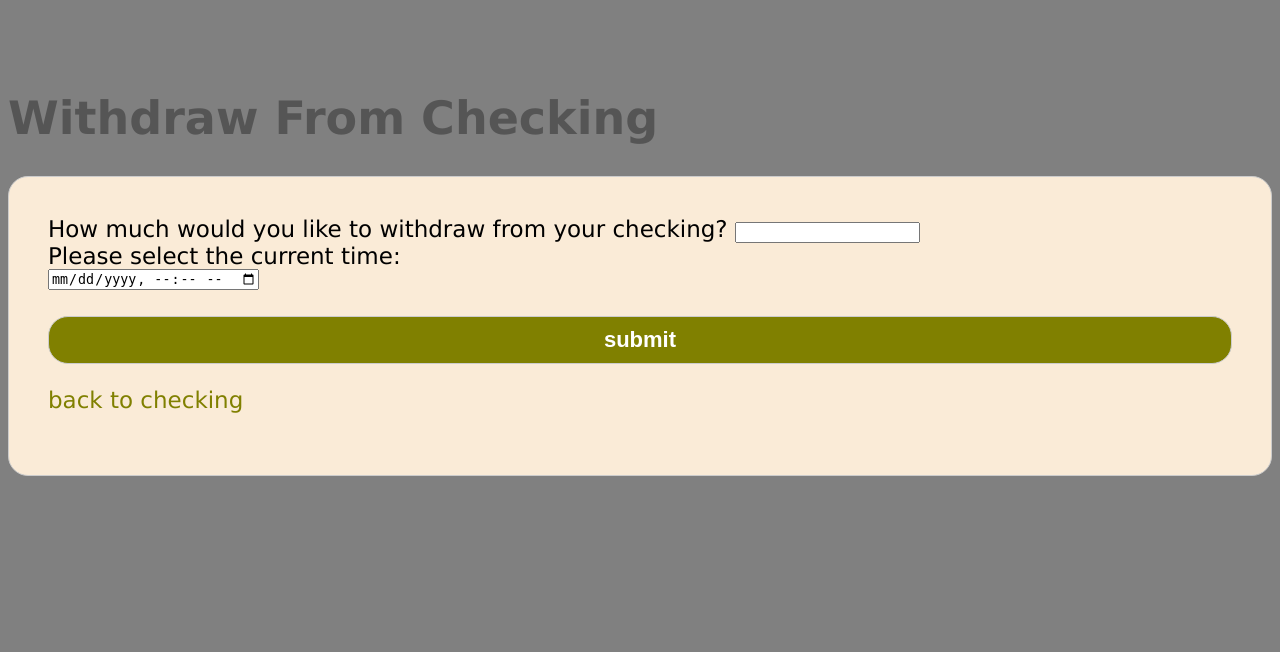
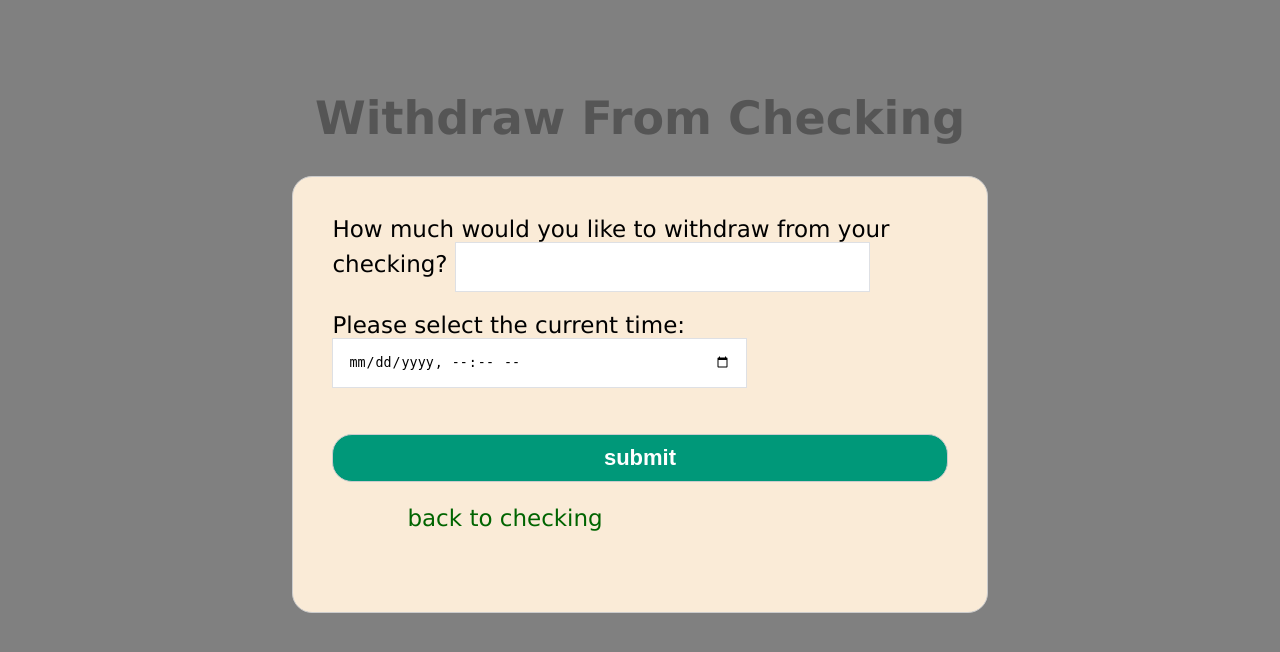
Before and after one commit to aswolff/BankingPortal, a Flask app: page /pay in a window 1280 px wide. Shown: the top 652 px of the page. Run offline with Flask 2, Linux system fonts and the light colour scheme; some libraries are stand-ins or nearby versions.

Commit message:
Updated StyleSheet

```diff
--- a/static/style.css
+++ b/static/style.css
@@ -6,13 +6,21 @@ body{
   font-weight: normal;
 }
 
+h1{
+  text-align: center;
+}
+
+b1{
+  text-align: center;
+}
+
 a{
   text-decoration: none;
-  color: olive;
+  color: darkgreen;
 }
 
 a:hover{
-  color: darkgreen;
+  color: #009879;
 }
 
 a:active{
@@ -41,6 +49,58 @@ a:active{
   padding-bottom: 19px;
   padding-left: 75px;
 }
+
+.container-a{
+  width: 55%;
+  margin: auto;
+}
+
+.container-a p{
+  padding-bottom: 19px;
+  padding-left: 75px;
+}
+
+.container-a table{
+  border: 0px;
+  solid-color: black;
+  margin-left: auto;
+  margin-right: auto;
+  border-spacing: 20px;
+}
+
+
+.styled-table {
+  border-collapse: collapse;
+  margin: 25px 0;
+  font-size: 0.9em;
+  min-width: 90%;
+  box-shadow: 0 0 20px rgba(0, 0, 0, 0.15);
+}
+
+.styled-table thead tr {
+  background-color: #009879;
+  color: #ffffff;
+  text-align: left;
+}
+
+.styled-table tbody tr {
+  border-bottom: 1px solid #dddddd;
+}
+
+.styled-table tbody tr:nth-of-type(even) {
+  background-color: #f3f3f3;
+}
+
+.styled-table tbody tr:last-of-type {
+  border-bottom: 2px solid #009879;
+}
+
+.styled-table th,
+.styled-table td {
+  padding: 12px 15px;
+}
+
+
 
 .loginImage{
   position: absolute;
@@ -77,7 +137,7 @@ a:active{
   border: 1px #ccc solid;
   padding: 10px;
   border-radius: 20px;
-  background-color: olive;
+  background-color: #009879;
   cursor: pointer;
   font-weight: bold;
   font-size: 22px;
@@ -90,6 +150,14 @@ a:active{
 }
 
 .login form input[type="text"], .login form input[type="email"]{
+  width: 415px;
+  height: 50px;
+  border: 1px solid #dee0e4;
+  margin-bottom: 20px;
+  padding: 0 15px;
+}
+
+.login form input[type="number"], .login form input[type="datetime-local"]{
   width: 415px;
   height: 50px;
   border: 1px solid #dee0e4;
```
